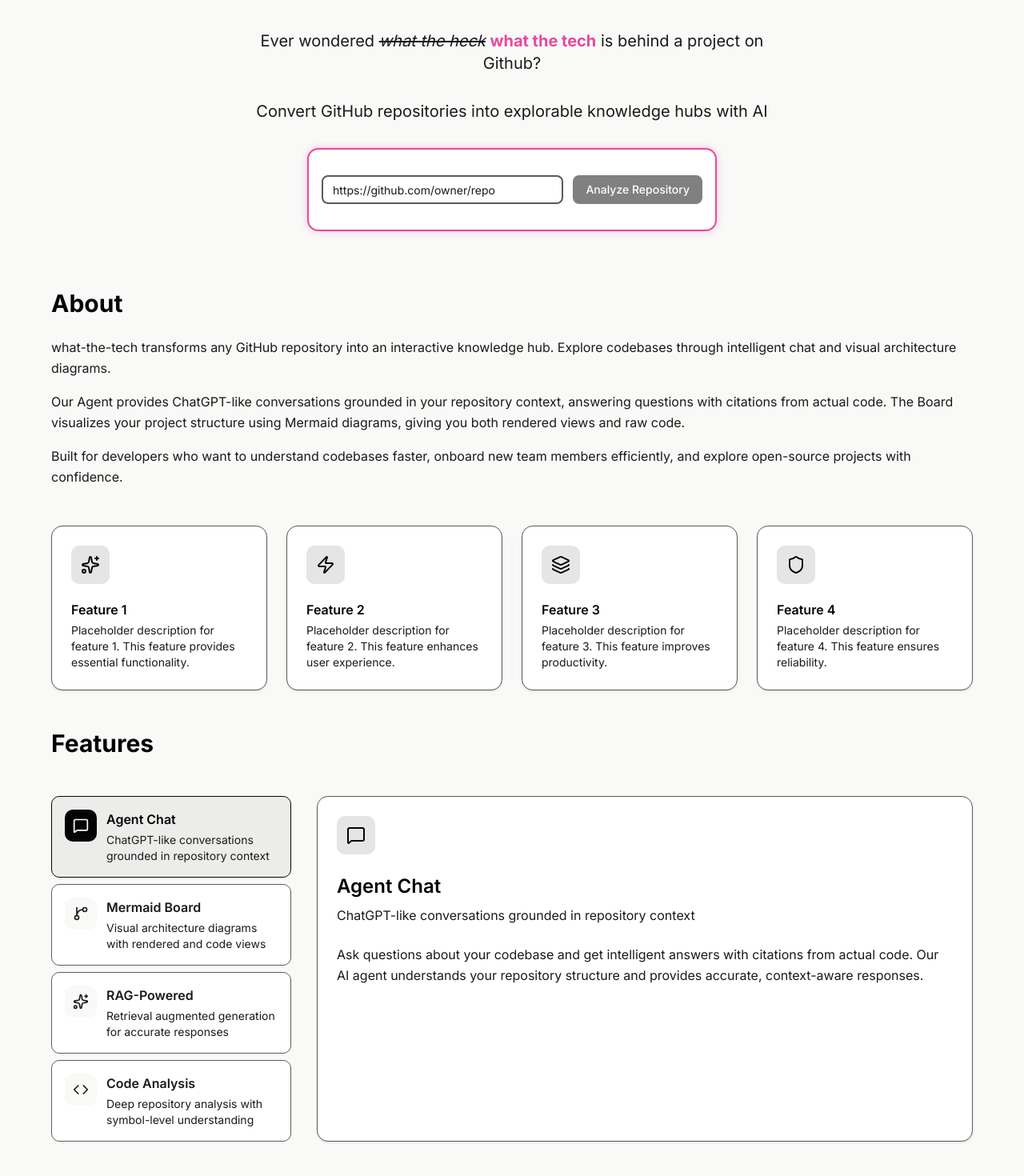
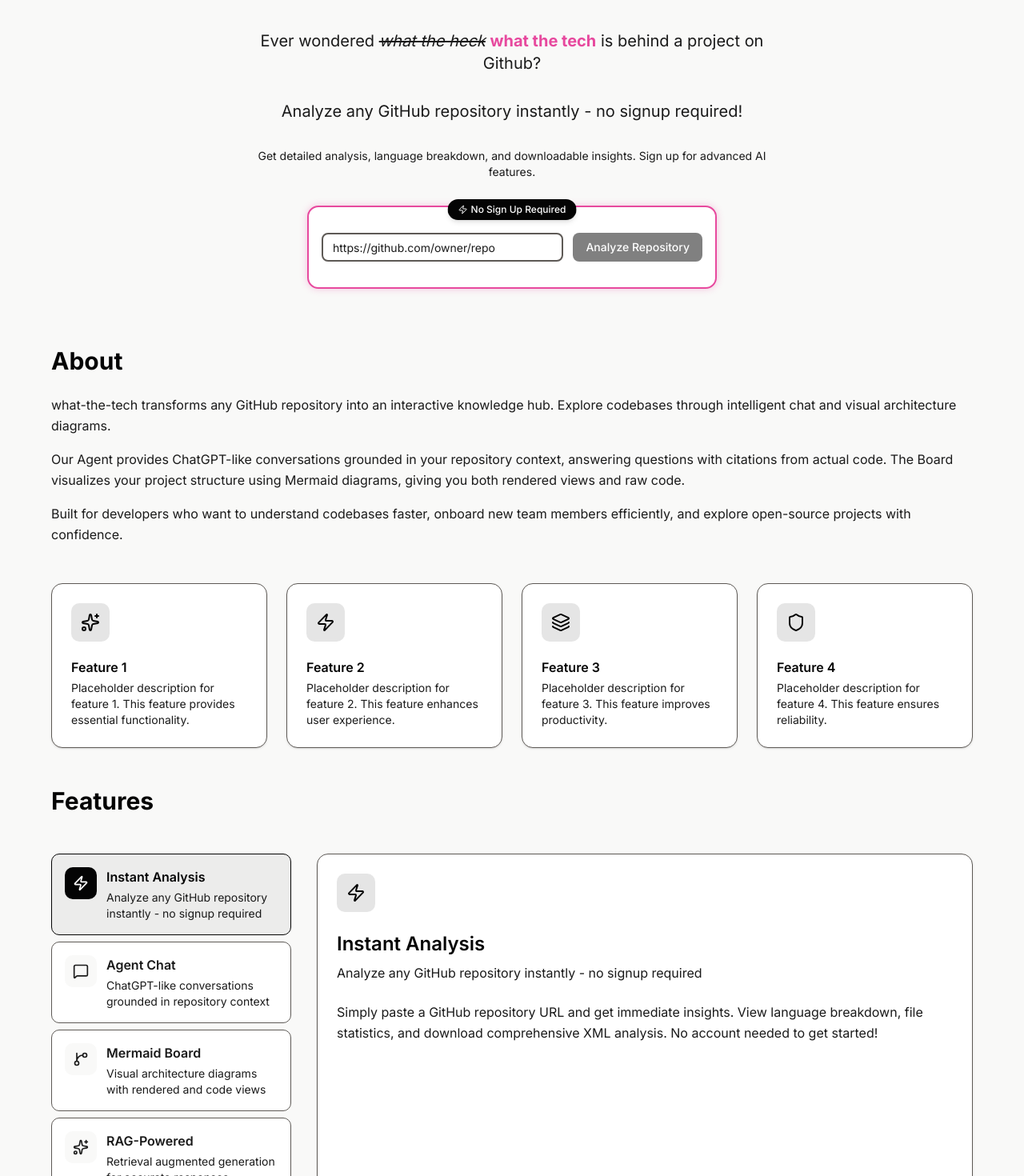
Before and after one commit to KYLEKHAI/what_the_tech_uottahack8, a Next.js app: page / in a window 1280 px wide. Shown: the part 340-1810 px from the top of the page at 80% size. Built offline with nearby package versions, Linux system fonts and the light colour scheme; no server answers.

Commit message:
feat: enhance feature descriptions and add "No Sign Up Required" badge

```diff
--- a/src/app/page.tsx
+++ b/src/app/page.tsx
@@ -17,27 +17,34 @@
 const features = [
   {
     id: 1,
+    title: "Instant Analysis",
+    icon: Zap,
+    description: "Analyze any GitHub repository instantly - no signup required",
+    content: "Simply paste a GitHub repository URL and get immediate insights. View language breakdown, file statistics, and download comprehensive XML analysis. No account needed to get started!",
+  },
+  {
+    id: 2,
     title: "Agent Chat",
     icon: MessageSquare,
     description: "ChatGPT-like conversations grounded in repository context",
     content: "Ask questions about your codebase and get intelligent answers with citations from actual code. Our AI agent understands your repository structure and provides accurate, context-aware responses.",
   },
   {
-    id: 2,
+    id: 3,
     title: "Mermaid Board",
     icon: GitBranch,
     description: "Visual architecture diagrams with rendered and code views",
     content: "Explore your repository structure through interactive Mermaid diagrams. Toggle between rendered visualizations and raw Mermaid code to understand your project's architecture at a glance.",
   },
   {
-    id: 3,
+    id: 4,
     title: "RAG-Powered",
     icon: Sparkles,
     description: "Retrieval augmented generation for accurate responses",
     content: "Our system uses vector search to retrieve relevant code chunks and provides grounded answers. No hallucinations—every response is backed by actual repository content.",
   },
   {
-    id: 4,
+    id: 5,
     title: "Code Analysis",
     icon: Code,
     description: "Deep repository analysis with symbol-level understanding",
@@ -167,7 +174,7 @@
         // Store repo URL in dashboard store
         setCurrentRepoUrl(normalizedUrl);
 
-        // Redirect to dashboard
+        // Always redirect to dashboard after analysis
         router.push("/app");
       } else {
         throw new Error("Unexpected response format");
@@ -295,11 +302,22 @@
             a project on Github?
           </p>
           <p className="text-lg text-muted-foreground sm:text-xl">
-            Convert GitHub repositories into explorable knowledge hubs with AI
+            Analyze any GitHub repository instantly - no signup required!
+          </p>
+          <p className="text-sm text-muted-foreground">
+            Get detailed analysis, language breakdown, and downloadable insights. Sign up for advanced AI features.
           </p>
 
           {/* GitHub repo URL input (Primary CTA) */}
           <div className="relative w-full max-w-lg">
+            {/* No Signup Required Badge */}
+            <div className="absolute -top-2 left-1/2 transform -translate-x-1/2 z-10">
+              <div className="bg-primary text-primary-foreground text-xs font-medium px-3 py-1 rounded-full shadow-md border border-primary/20 flex items-center gap-1">
+                <Zap className="h-3 w-3" />
+                No Sign Up Required
+              </div>
+            </div>
+
             <Card className="w-full border-2 shadow-lg animate-border-glow py-4 gap-4">
               <CardContent className="p-4">
                 <div className="flex w-full flex-col gap-3 sm:flex-row sm:items-center">
```
